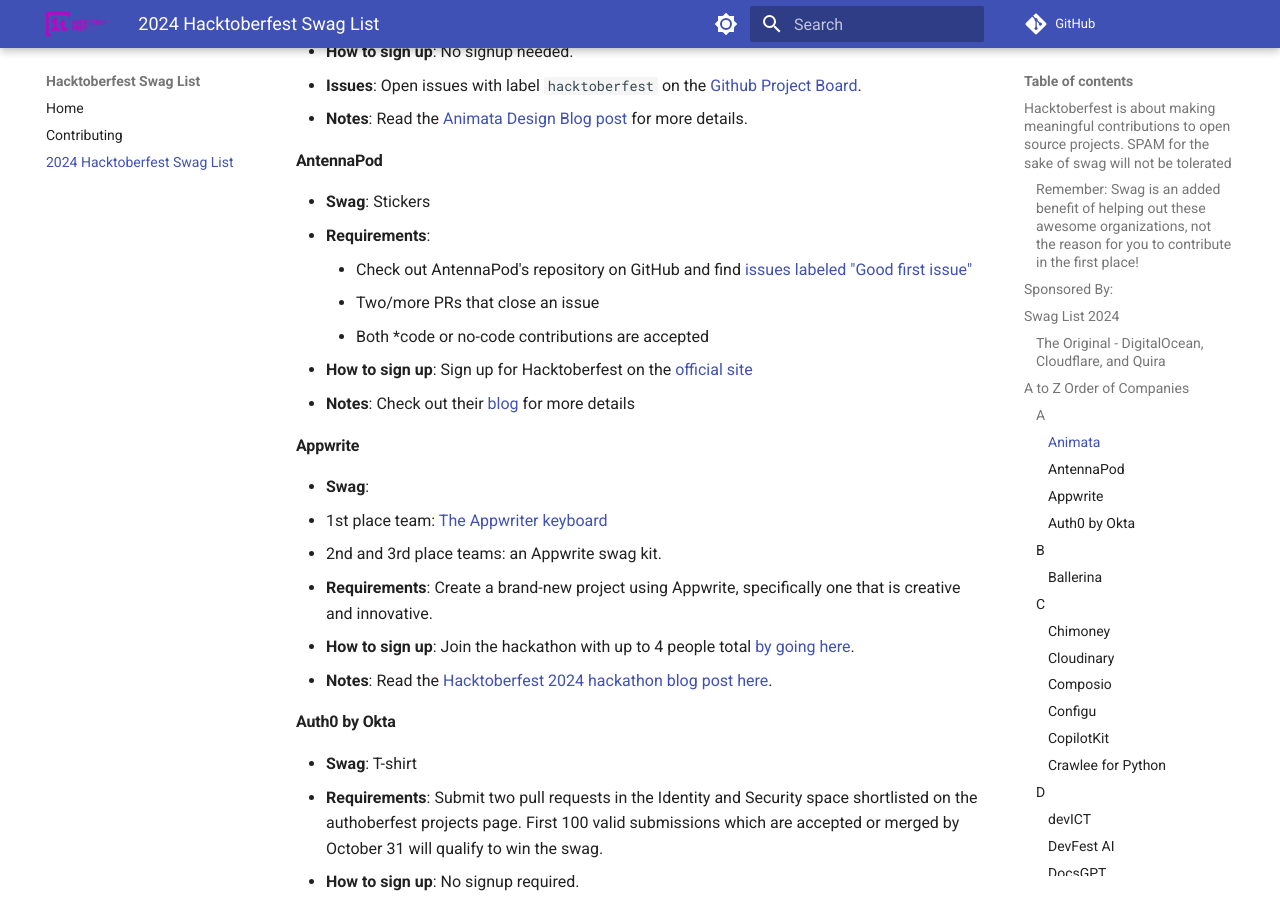
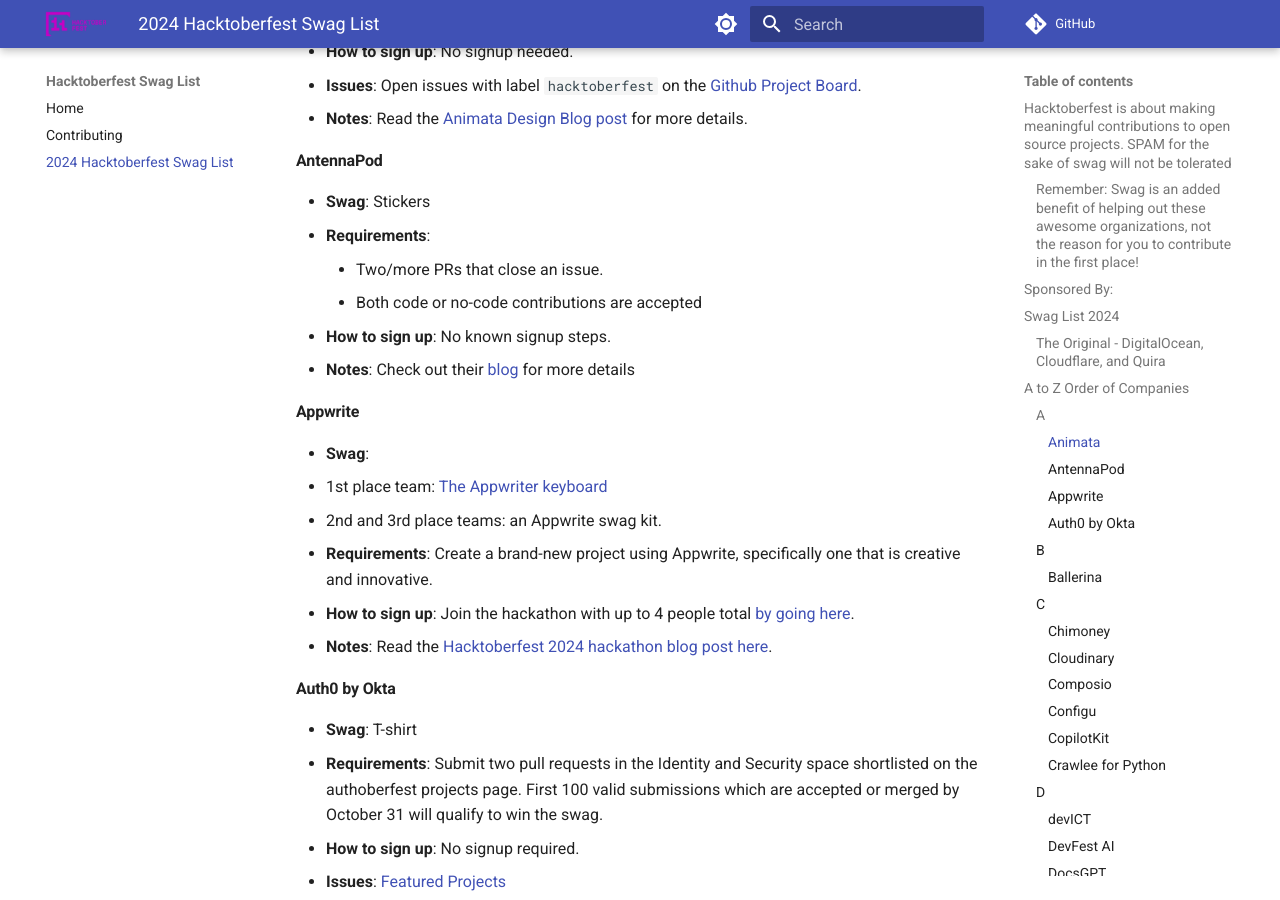
Before and after one commit to crweiner/hacktoberfest-swag-list, an MkDocs documentation site: the page built from docs/list.md, in a window 1280 px wide and 900 px high, scrolled down 1956 px. Built offline with MkDocs 1.6.1 and Material for MkDocs 9.7.7, drawn with Linux system fonts in a browser that asks for light colours; plug-ins that fetch from the network failed and are left out; comment, search, counter and statistics services are not loaded.

Commit message:
Make the bots happy

```diff
--- a/docs/list.md
+++ b/docs/list.md
@@ -57,10 +57,9 @@
 
 - **Swag**: Stickers
 - **Requirements**:
-    - Check out AntennaPod's repository on GitHub and find [issues labeled "Good first issue"](https://github.com/AntennaPod/AntennaPod/issues?q=is%3Aopen+is%3Aissue+label%3A%22Good+first+issue%22)
-    - Two/more PRs that close an issue
-    - Both *code or no-code contributions are accepted
-- **How to sign up**: Sign up for Hacktoberfest on the [official site](https://hacktoberfest.com/auth/)
+    - Two/more PRs that close an issue.
+    - Both code or no-code contributions are accepted
+- **How to sign up**: No known signup steps.
 - **Notes**: Check out their [blog](https://antennapod.org/blog/2024/10/hacktoberfest-2024) for more details
 
 #### **Appwrite**
```
